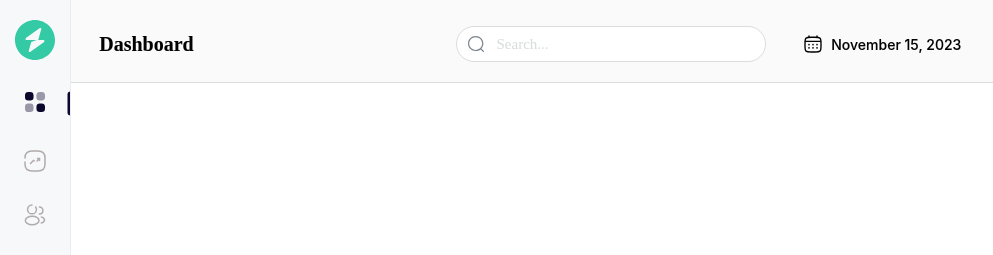
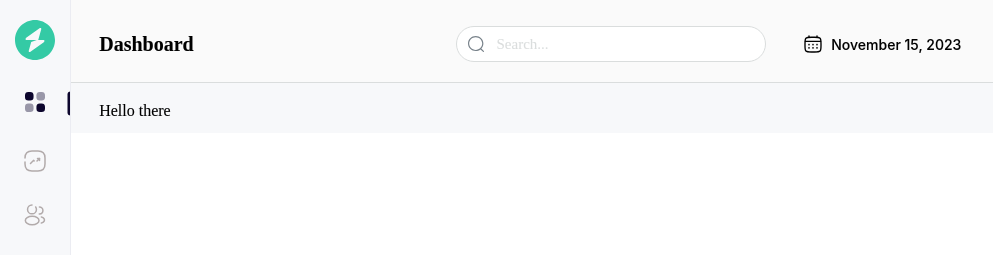
Before and after one commit to AdebayoIbrahim/geegpay-hackaton, a plain HTML site: page index.html in a window 1280 px wide. Shown: the top 255 px of the page, 0-993 px from the left. Drawn offline with Linux system fonts and the light colour scheme.

Commit message:
c-t-a-sections

```diff
--- a/index.html
+++ b/index.html
@@ -550,6 +550,10 @@
           </div>
         </div>
       </div>
+      <!-- main-section-cta -->
+      <section class="main-cta">
+        <p>Hello there</p>
+      </section>
     </man>
   </body>
 </html>
--- a/scss/layouts/_cta.scss
+++ b/scss/layouts/_cta.scss
@@ -0,0 +1,8 @@
+@use "../global/colors" as *;
+@use "../utils/fonts" as *;
+
+section.main-cta {
+  background: $bg-side-major;
+  padding: $padding;
+  //   text-align: center;
+}
--- a/scss/layouts/_layout.scss
+++ b/scss/layouts/_layout.scss
@@ -1,7 +1,7 @@
 // layout-stylings
 @use "../global/colors" as *;
 @use "../utils/fonts" as *;
-$padding: 1.2rem 1rem 0.8rem 6.2rem;
+// $padding: 1.2rem 1rem 0.8rem 6.2rem;
 .container {
   div.navbar {
     display: flex;
--- a/scss/utils/_fonts.scss
+++ b/scss/utils/_fonts.scss
@@ -1,3 +1,4 @@
 $base-font: "Plus Jakarta Sans";
 $font-bold: 500;
 $variable-font: "Inter";
+$padding: 1.2rem 1rem 0.8rem 6.2rem;
```
Also changed, not shown: main.css, 1 other file.
